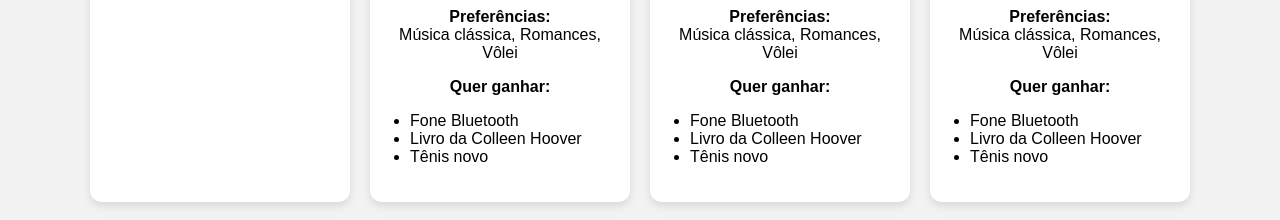
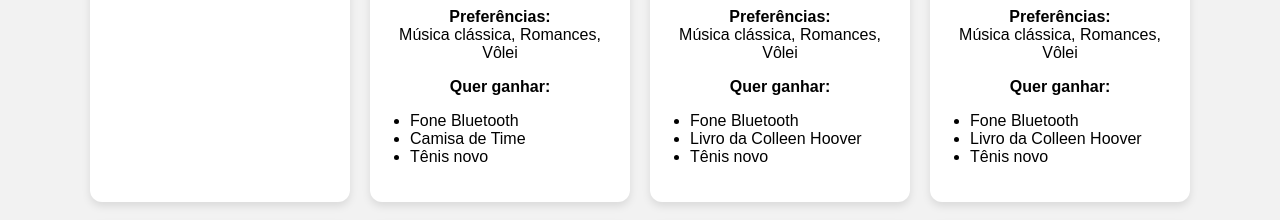
Before and after one commit to glaucopv/projeto-aniversarios, a plain HTML site: page index.html in a window 1280 px wide. Shown: the part 1080-1300 px from the top of the page. Drawn offline with Linux system fonts and the light colour scheme.

Commit message:
update photos3

```diff
--- a/index.html
+++ b/index.html
@@ -180,7 +180,7 @@
         data: '2014-02-19',
         foto: 'fotos/miguelangelo.jpeg',
         preferencias: 'Música clássica, Romances, Vôlei',
-        presentes: ['Fone Bluetooth', 'Livro da Colleen Hoover', 'Tênis novo']
+        presentes: ['Fone Bluetooth', 'Camisa de Time', 'Tênis novo']
       },
       {
         nome: 'Amarillis Vieira',
```
Also changed, not shown: fotos/antonella.jpeg (renamed from fotos/antonela.jpeg).
